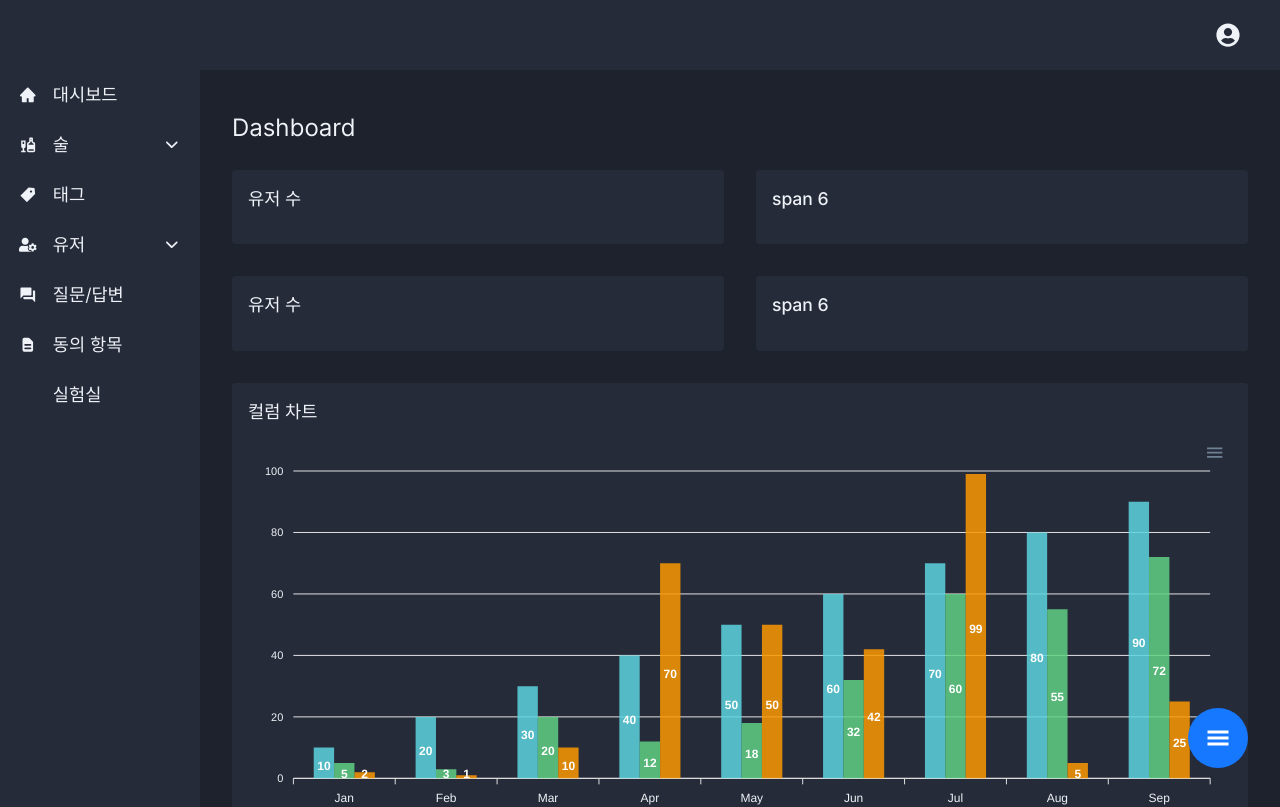
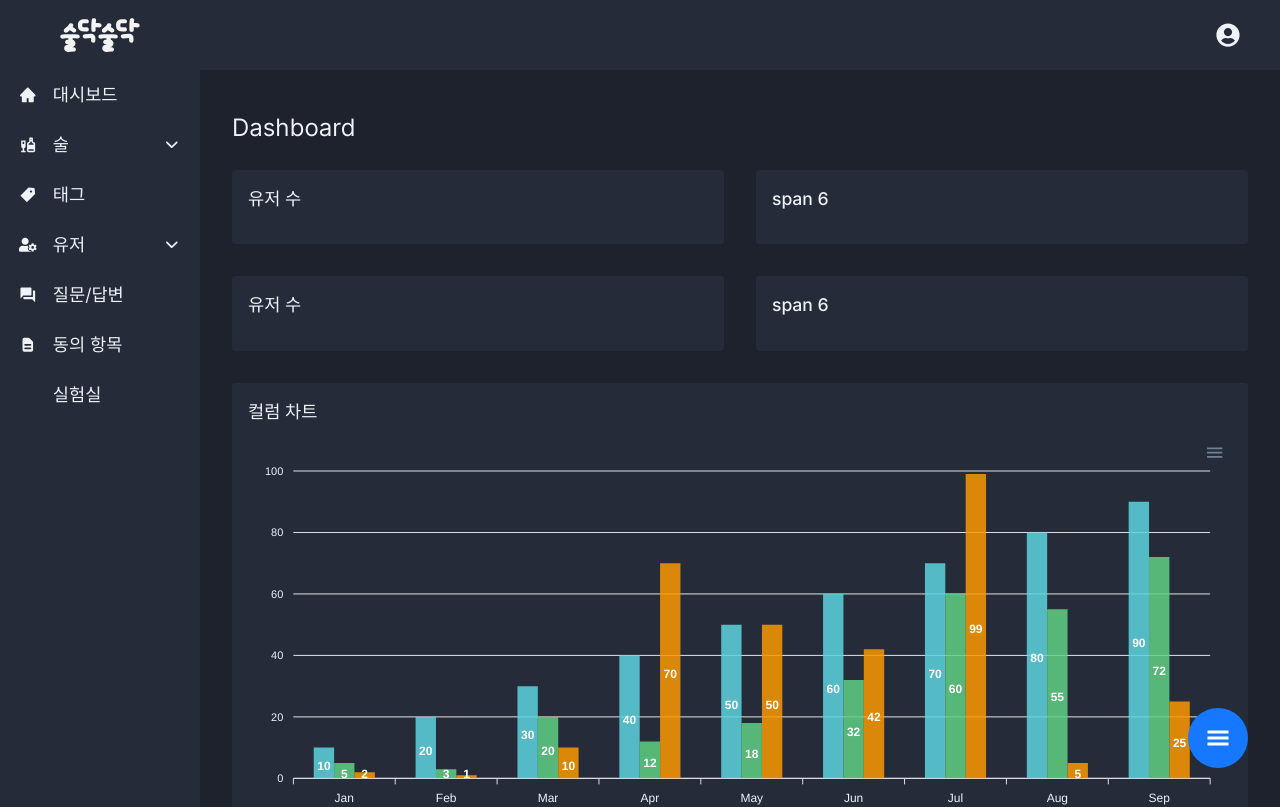
Before and after one commit to thisisthewa2/suldak-admin, a React (Create React App) app: page / in a window 1280 px wide. Shown: the top 807 px of the page. Built offline with nearby package versions, Linux system fonts and the light colour scheme; sample sign-in values are in the browser's storage; some icons are missing.

Commit message:
[fix] 사이즈 수정

```diff
--- a/src/components/core/Button.tsx
+++ b/src/components/core/Button.tsx
@@ -58,9 +58,9 @@ const StyledButton = styled.button<IStyledProps>`
   }
 `;
 
-const Button = ({ children, buttonType, width, ...props }: IProps) => {
+const Button = ({ children, buttonType, width, ...rest }: IProps) => {
   return (
-    <StyledButton {...props} $buttonType={buttonType} $width={width}>
+    <StyledButton {...rest} $buttonType={buttonType} $width={width}>
       {children}
     </StyledButton>
   );
--- a/src/components/core/Tag.tsx
+++ b/src/components/core/Tag.tsx
@@ -1,5 +1,7 @@
 import React from 'react';
 import styled from 'styled-components';
+
+
 
 interface IProps {
   children?: React.ReactNode;
--- a/src/layouts/Header/Header.tsx
+++ b/src/layouts/Header/Header.tsx
@@ -19,7 +19,7 @@ const Header = () => {
   return (
     <Container>
       <LeftArea>
-        {/* {currentTheme === 'LIGHT' ? <SuldakLogo mode="DARK" /> : <SuldakLogo mode="LIGHT" />} */}
+        {currentTheme === 'LIGHT' ? <SuldakLogo mode="DARK" /> : <SuldakLogo mode="LIGHT" />}
       </LeftArea>
       <UserBox>
         <div className="user-icon">
@@ -46,7 +46,7 @@ const Container = styled.header`
 `;
 
 const LeftArea = styled.div`
-  width: 250px;
+  width: 200px;
   height: 100%;
   background-color: ${(props) => props.theme.nav.bgColor};
   display: flex;
```
